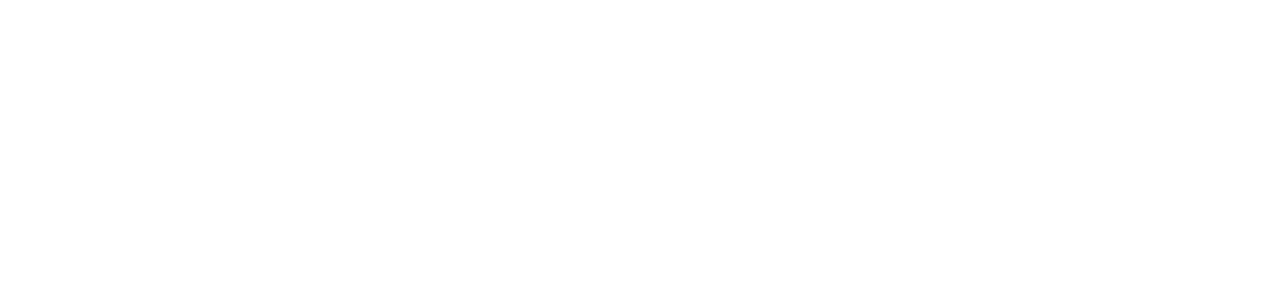
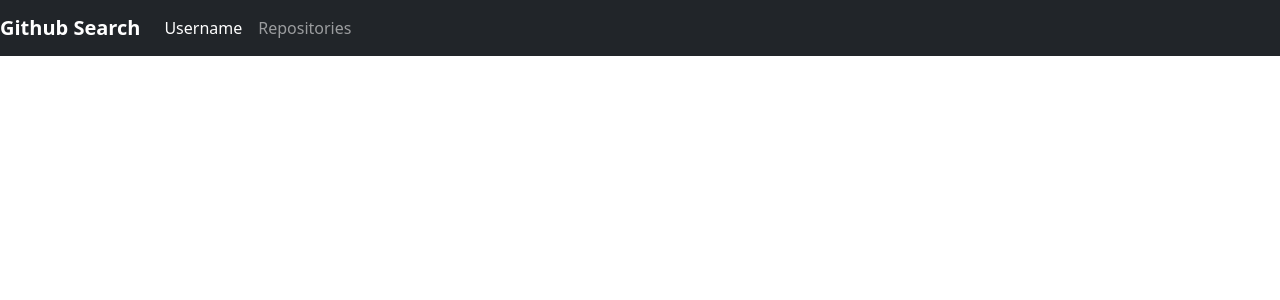
Before and after one commit to ngetichnicholas/Github-Search, an Angular app: page / in a window 1280 px wide. Shown: the top 300 px of the page. Built offline with nearby package versions, Linux system fonts and the light colour scheme.

Commit message:
Add bootstrap

```diff
--- a/package.json
+++ b/package.json
@@ -19,6 +19,8 @@
     "@angular/platform-browser": "~11.2.13",
     "@angular/platform-browser-dynamic": "~11.2.13",
     "@angular/router": "~11.2.13",
+    "bootstrap": "^5.0.1",
+    "popper": "^1.0.1",
     "rxjs": "~6.6.0",
     "tslib": "^2.0.0",
     "zone.js": "~0.11.3"
--- a/src/app/app.component.html
+++ b/src/app/app.component.html
@@ -1 +1,2 @@
+<app-navigation></app-navigation>
 <router-outlet></router-outlet>
--- a/src/styles.css
+++ b/src/styles.css
@@ -1 +1,2 @@
 /* You can add global styles to this file, and also import other style files */
+@import "~bootstrap/dist/css/bootstrap.css";
```
Also changed, not shown: 1 other file (tests, documents, lock files or other folders).
